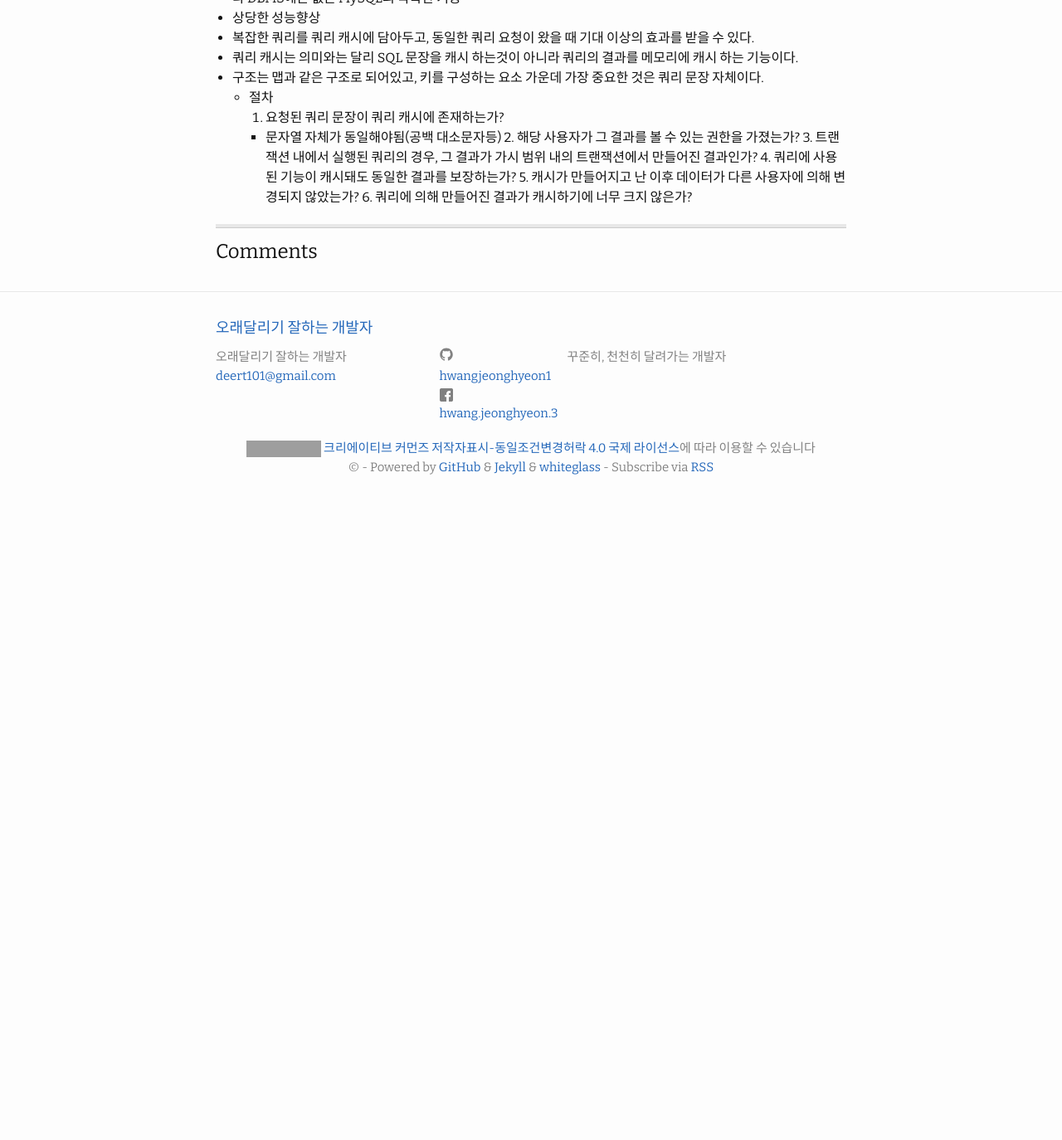
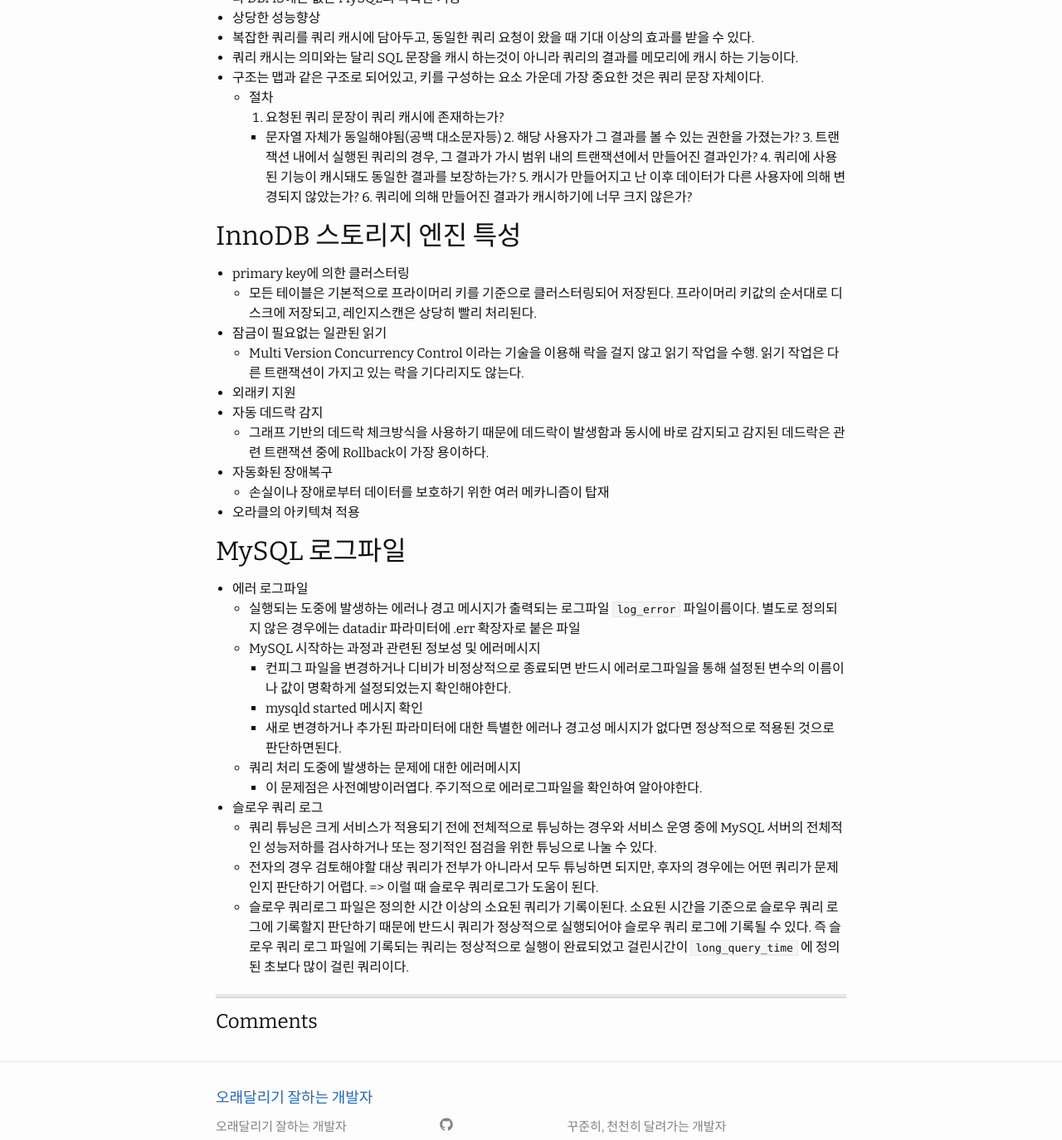
Before and after one commit to HWANGJEONGHYEON1/HWANGJEONGHYEON1.github.io, a Jekyll site: the page built from _posts/2023-05-09-realmysql-1.md, in a window 1280 px wide and 1400 px high, scrolled down 3669 px, cut to the strip 26-1400 px from the top of the window. Shown: the whole strip at 83% size. Built offline with Jekyll 4.4.1, drawn with Linux system fonts in a browser that asks for light colours; comment, search, counter and statistics services are not loaded; before the commit the page ends 4299 px from its top, so only the background shows below that; grey boxes are pictures that could not be loaded.

```diff
--- a/_posts/2023-05-09-realmysql-1.md
+++ b/_posts/2023-05-09-realmysql-1.md
@@ -98,3 +98,29 @@ categories: db, mysql
     4. 쿼리에 사용된 기능이 캐시돼도 동일한 결과를 보장하는가?
     5. 캐시가 만들어지고 난 이후 데이터가 다른 사용자에 의해 변경되지 않았는가?
     6. 쿼리에 의해 만들어진 결과가 캐시하기에 너무 크지 않은가?
+
+## InnoDB 스토리지 엔진 특성
+- primary key에 의한 클러스터링
+    - 모든 테이블은 기본적으로 프라이머리 키를 기준으로 클러스터링되어 저장된다. 프라이머리 키값의 순서대로 디스크에 저장되고, 레인지스캔은 상당히 빨리 처리된다.
+- 잠금이 필요없는 일관된 읽기
+    - Multi Version Concurrency Control 이라는 기술을 이용해 락을 걸지 않고 읽기 작업을 수행. 읽기 작업은 다른 트랜잭션이 가지고 있는 락을 기다리지도 않는다.
+- 외래키 지원
+- 자동 데드락 감지
+    - 그래프 기반의 데드락 체크방식을 사용하기 때문에 데드락이 발생함과 동시에 바로 감지되고 감지된 데드락은 관련 트랜잭션 중에 Rollback이 가장 용이하다.
+- 자동화된 장애복구
+    - 손실이나 장애로부터 데이터를 보호하기 위한 여러 메카니즘이 탑재
+- 오라클의 아키텍쳐 적용
+
+## MySQL 로그파일
+- 에러 로그파일
+    - 실행되는 도중에 발생하는 에러나 경고 메시지가 출력되는 로그파일 `log_error` 파일이름이다. 별도로 정의되지 않은 경우에는 datadir 파라미터에 .err 확장자로 붙은 파일
+    - MySQL 시작하는 과정과 관련된 정보성 및 에러메시지
+        - 컨피그 파일을 변경하거나 디비가 비정상적으로 종료되면 반드시 에러로그파일을 통해 설정된 변수의 이름이나 값이 명확하게 설정되었는지 확인해야한다.
+        - mysqld started 메시지 확인
+        - 새로 변경하거나 추가된 파라미터에 대한 특별한 에러나 경고성 메시지가 없다면 정상적으로 적용된 것으로 판단하면된다.
+    - 쿼리 처리 도중에 발생하는 문제에 대한 에러메시지
+        - 이 문제점은 사전예방이러엽다. 주기적으로 에러로그파일을 확인하여 알아야한다.
+- 슬로우 쿼리 로그
+    - 쿼리 튜닝은 크게 서비스가 적용되기 전에 전체적으로 튜닝하는 경우와 서비스 운영 중에 MySQL 서버의 전체적인 성능저하를 검사하거나 또는 정기적인 점검을 위한 튜닝으로 나눌 수 있다.
+    - 전자의 경우 검토해야할 대상 쿼리가 전부가 아니라서 모두 튜닝하면 되지만, 후자의 경우에는 어떤 쿼리가 문제인지 판단하기 어렵다. => 이럴 때 슬로우 쿼리로그가 도움이 된다.
+    - 슬로우 쿼리로그 파일은 정의한 시간 이상의 소요된 쿼리가 기록이된다. 소요된 시간을 기준으로 슬로우 쿼리 로그에 기록할지 판단하기 때문에 반드시 쿼리가 정상적으로 실행되어야 슬로우 쿼리 로그에 기록될 수 있다. 즉 슬로우 쿼리 로그 파일에 기록되는 쿼리는 정상적으로 실행이 완료되었고 걸린시간이 `long_query_time` 에 정의된 초보다 많이 걸린 쿼리이다.
```
Also changed, not shown: _posts/2023-05-10-realmysql-2.md (added, +61 -0 lines).
